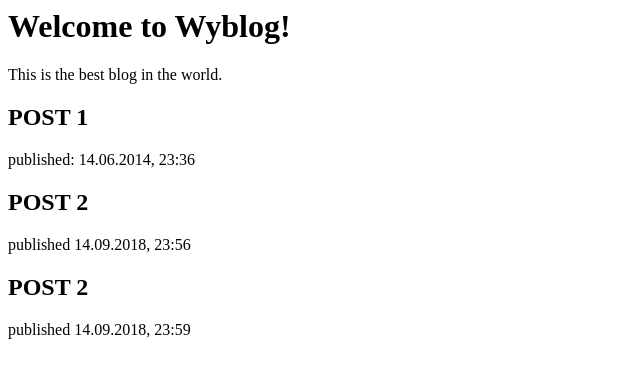
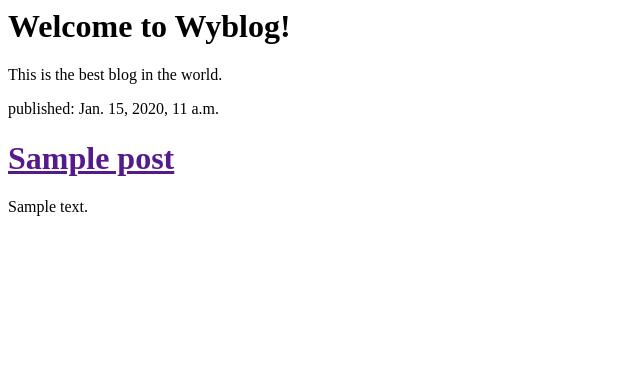
Before and after one commit to jwbkarlsson/my-first-blog, a Django app: template blog/templates/blog/post_list.html in a window 1280 px wide. Shown: the top 378 px of the page, without its empty margins (0-640 px from the left). Run offline with Django 3.2, Linux system fonts and the light colour scheme; the template is opened without the code that fills it: values that come from a table or form of the project are taken from there, others are empty; tables that the repository leaves empty hold one stand-in row (values such as "Sample post").

Commit message:
Modified templates to display posts from database.

```diff
--- a/blog/templates/blog/post_list.html
+++ b/blog/templates/blog/post_list.html
@@ -3,23 +3,19 @@
       <title>WYBLOG</title>
   </head>
   <body>
+
       <div>
         <h1>Welcome to Wyblog!</h1>
         <p>This is the best blog in the world.</p>
       </div>
 
+  {% for post in posts %}
       <div>
-        <h2>POST 1</h2>
-        <p>published: 14.06.2014, 23:36</p>
+        <p>published: {{ post.published_date }}</p>
+        <h1><a href="">{{ post.title }}</a></h1>
+        <p>{{ post.text|linebreaksbr }}</p>
       </div>
-    <div>
-        <h2>POST 2</h2>
-        <p>published 14.09.2018, 23:56</p>
-    </div>
-    <div>
-        <h2>POST 2</h2>
-        <p>published 14.09.2018, 23:59</p>
-    </div>
+  {% endfor %}
 
   </body>
 </html>
--- a/blog/views.py
+++ b/blog/views.py
@@ -1,5 +1,8 @@
 from django.shortcuts import render
+from django.utils import timezone
+from .models import Post
 
 # Create your views here.
 def post_list(request):
-    return render(request, 'blog/post_list.html')
+    posts = Post.objects.filter(published_date__lte=timezone.now()).order_by('published_date')
+    return render(request, 'blog/post_list.html', {'posts': posts})
```
